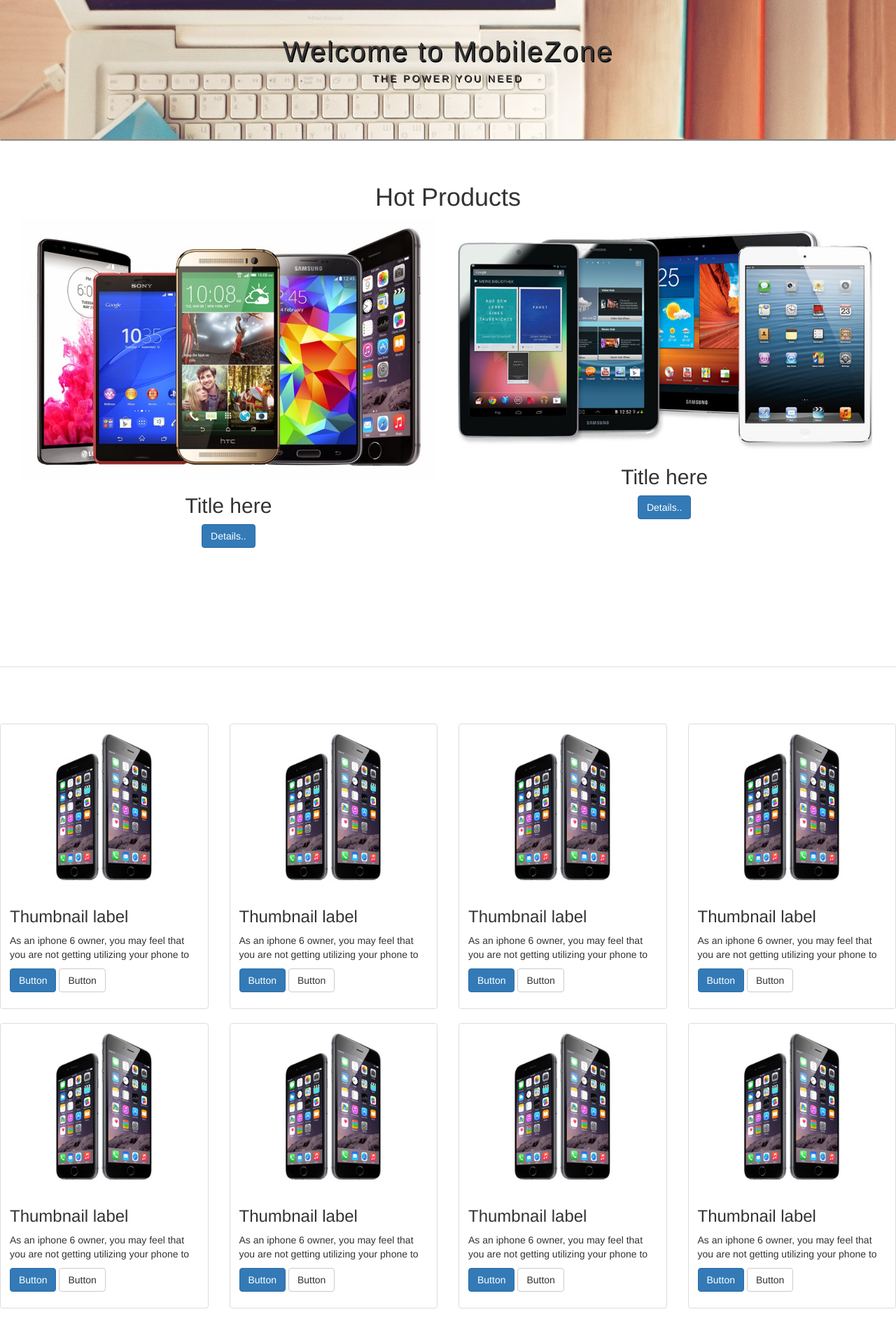
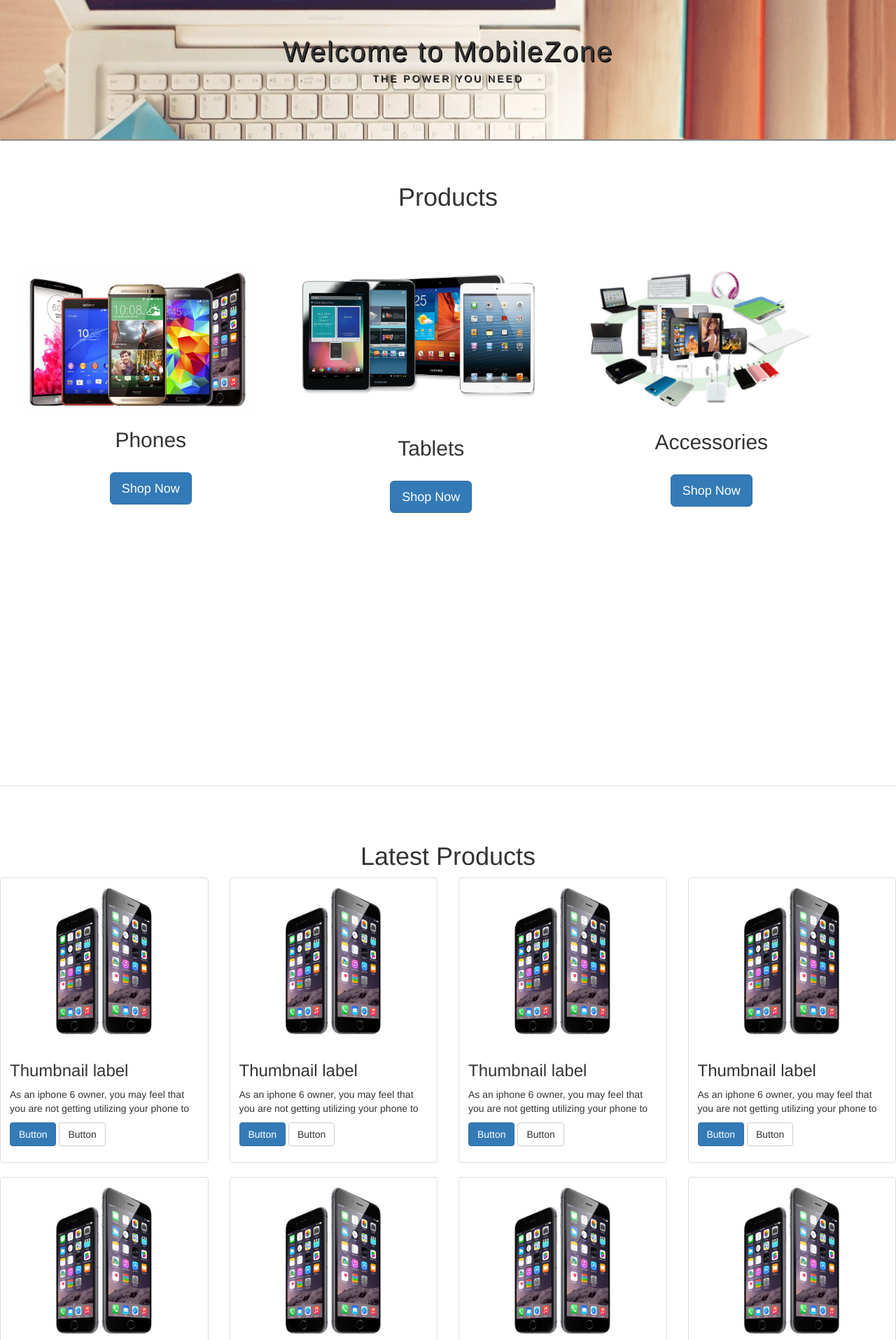
Before and after one commit to amitk2016/mobilezone-26-07, a PHP site: page / in a window 1280 px wide. Shown: the part 525-2440 px from the top of the page at 70% size. Run offline with PHP 8.4, Linux system fonts and the light colour scheme; some libraries are stand-ins or nearby versions.

Commit message:
finished product section on homepage

```diff
--- a/assets/css/styles.css
+++ b/assets/css/styles.css
@@ -49,18 +49,23 @@ hr{
 .main-text{
 	background-image: url(../assets/images/1.jpg);
 	background-color:#f0cc56;
+	display: table;
+	width: 100vw;
 }
 
 .home-heading{
 	text-align: center;
 	padding-top:32px;
 	height:25vh;
-	/*background-color: red;*/
+	display: table-cell;
+	margin:0 auto;
+	vertical-align:middle;
 }
 .home-heading h1{
 	font-size:40px;
 	letter-spacing:2px;
 	text-shadow: 1.5px 1.5px #000;
+
 }
 .home-heading h5{
 	text-transform:uppercase;
@@ -79,19 +84,26 @@ hr{
 	text-align: center;
 	margin:0;
 	padding:0;
-	width:48%;
+	width:30%;
 	height:70vh;
 	/*border: 1px solid #000;*/
 }
 .hot-img{
 	padding:0;
+	width:90%;
 }
 h1.hot-heading{
 	text-align: center;
+	margin-bottom:80px;
+}
+.p-heading{
+	text-align: center;
+	margin-bottom:30px;
 }
 .hot-box{
 	/*background-color:green;*/
 	margin:0;
+	height:100vh;
 }
 .hot-row{
 	margin:0;
@@ -101,10 +113,22 @@ h1.hot-heading{
 .tablets{
 	margin-left:30px;
 }
+.tablet-h{
+	margin-top:55px;
+
+}
+.accessories-h{
+	margin-top:30px;
+}
+
 
 /*----hot products style ends ------*/
 
-
+/*-----Latest Products Style-------*/
+.latest{
+	text-align: center;
+}
+/*-----Latest products style ends -------*/
 
 
 
--- a/dbconnect.php
+++ b/dbconnect.php
@@ -1,9 +1,9 @@
 <?php
-	$dbconnect = mysqli_connect("localhost","root","", "mobile_zone");
-	if (mysqli_connect_error()) {
-		echo "Connection failed:" .mysql_connect_error();
-		exit;
-	}
+	// $dbconnect = mysqli_connect("localhost","root","", "mobile_zone");
+	// if (mysqli_connect_error()) {
+	// 	echo "Connection failed:" .mysql_connect_error();
+	// 	exit;
+	// }
 
 
 
--- a/index.php
+++ b/index.php
@@ -98,21 +98,25 @@
     <div class="clearfix" style="margin-bottom:20px;"></div>
 
       <div class="container-fluid hot-box">
-        <h1 class="hot-heading">Hot Products</h1>
+        <h1 class="hot-heading">Products</h1>
         <div class="row hot-row">
 
-          <div class="col-md-6 col-sm-4 col-xs-12 hot-products">
-            <img src="assets/images/Phone-mixed.jpg" alt="cat image" class="img-responsive hot-img">
-            <h2>Title here</h2>
+          <div class="col-md-4 col-sm-4 col-xs-12 hot-products">
+            <img src="assets/images/phones.jpg" alt="cat image" class="img-responsive hot-img">
+            <h2 class="p-heading">Phones</h2>
+            <a href="products.php" class="btn btn-primary btn-lg">Shop Now</a>
+          </div>
+          <div class="col-md-4 col-sm-4 col-xs-12 hot-products tablets">
+            <img src="assets/images/tablets1.jpg" alt="phone products image" class="img-responsive hot-img">
+            <h2 class="p-heading tablet-h">Tablets</h2>
+            <a href="products.php" class="btn btn-primary btn-lg">Shop Now</a>
+          </div>
+           <div class="col-md-4 col-sm-4 col-xs-12 hot-products tablets">
+            <img src="assets/images/accessories2.jpg" alt="phone products image" class="img-responsive hot-img">
+            <h2 class="p-heading accessories-h">Accessories</h2>
+            <a href="products.php" class="btn btn-primary btn-lg">Shop Now</a>
+          </div>
 
-            <a href="#" class="btn btn-primary">Details..</a>
-          </div>
-          <div class="col-md-6 col-sm-4 col-xs-12 hot-products tablets">
-            <img src="assets/images/tablets.jpg" alt="phone products image" class="img-responsive hot-img">
-            <h2>Title here</h2>
-
-            <a href="#" class="btn btn-primary">Details..</a>
-          </div>
         </div>
       </div>
 
@@ -121,6 +125,7 @@
 
     <hr class="divider">
     <!-- Products thumbnails -->
+      <h1 class="latest">Latest Products</h1>
       <div class="row">
           <div class="col-sm-6 col-md-3">
             <div class="thumbnail">
--- a/products.php
+++ b/products.php
@@ -9,7 +9,7 @@
         <div class="col-md-3 col-sm-3 col-xs-12">
           <p class="lead">Category</p>
             <div class="list-group">
-                <a href="#" class="list-group-item active">Iphone</a>
+                <a href="#" class="list-group-item active">Apple</a>
                 <a href="#" class="list-group-item">Samsung</a>
                 <a href="#" class="list-group-item">Xaomi</a>
                 <a href="#" class="list-group-item">Nokia</a>
```
Also changed, not shown: assets/images/accessories.jpg (added), assets/images/accessories1.jpg (added), assets/images/accessories2.jpg (added), assets/images/phones.jpg (added), assets/images/tablets1.jpg (added), assets/images/tablets2.jpg (added).
